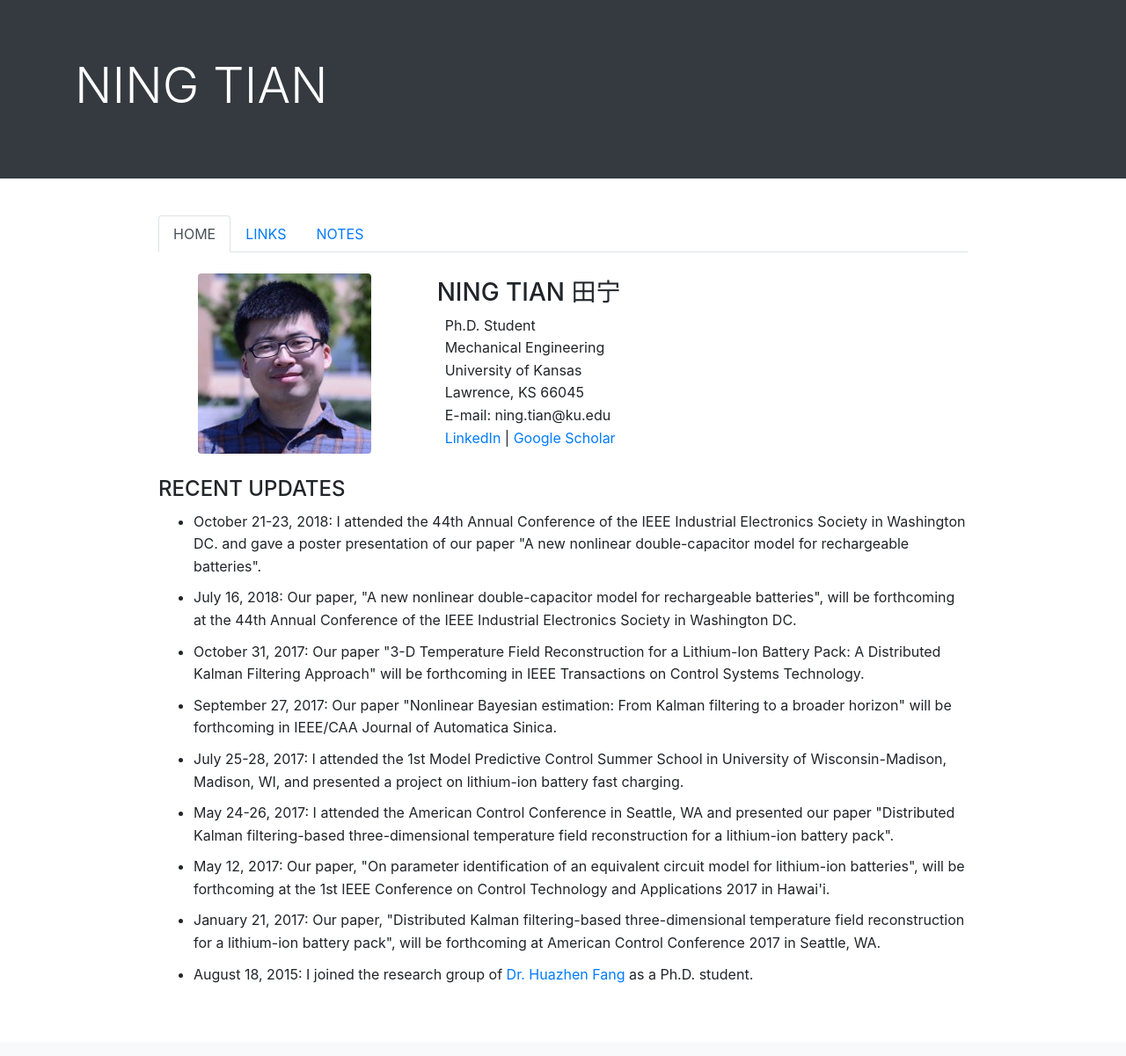
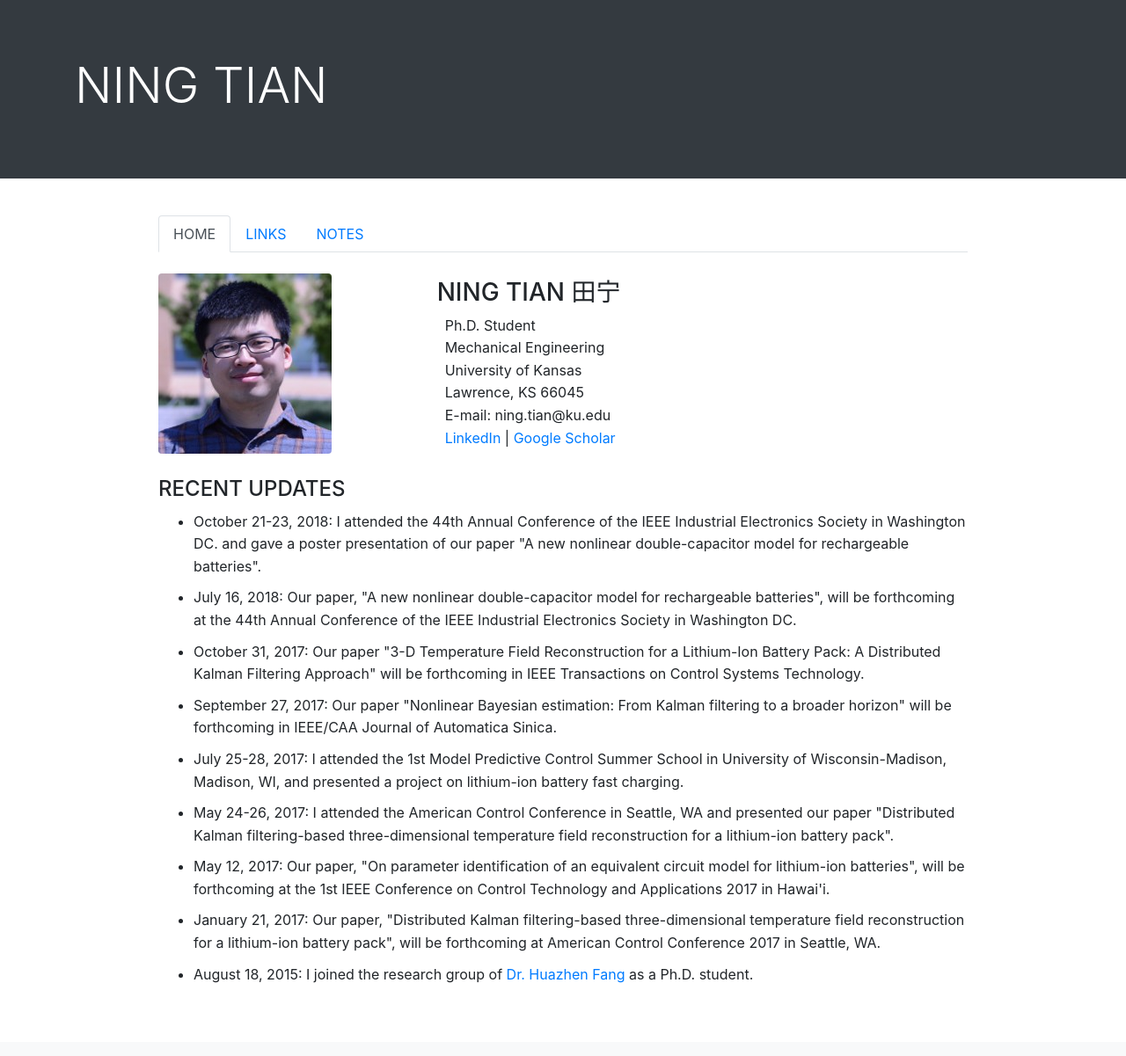
Before and after one commit to ningtian/ningtian.github.io, a Jekyll site: the page index.html, which Jekyll copies as it is, in a window 1280 px wide. Shown: the whole page at 88% size. Built offline with Jekyll 4.4.1, drawn with Linux system fonts in a browser that asks for light colours.

Commit message:
Update index.html

```diff
--- a/index.html
+++ b/index.html
@@ -48,7 +48,7 @@
     <div class="a">
 	<div class="row align-items-center">
 	<div class="col-4">
-	<img src="/img/Picture11.jpg" class="rounded mx-auto d-block" alt="Responsive image">
+	<img src="/img/Picture11.jpg" class="rounded" alt="Responsive image">
 	</div>
 	<div class="col-8">
 	<h3>NING TIAN 田宁</h3>
```
